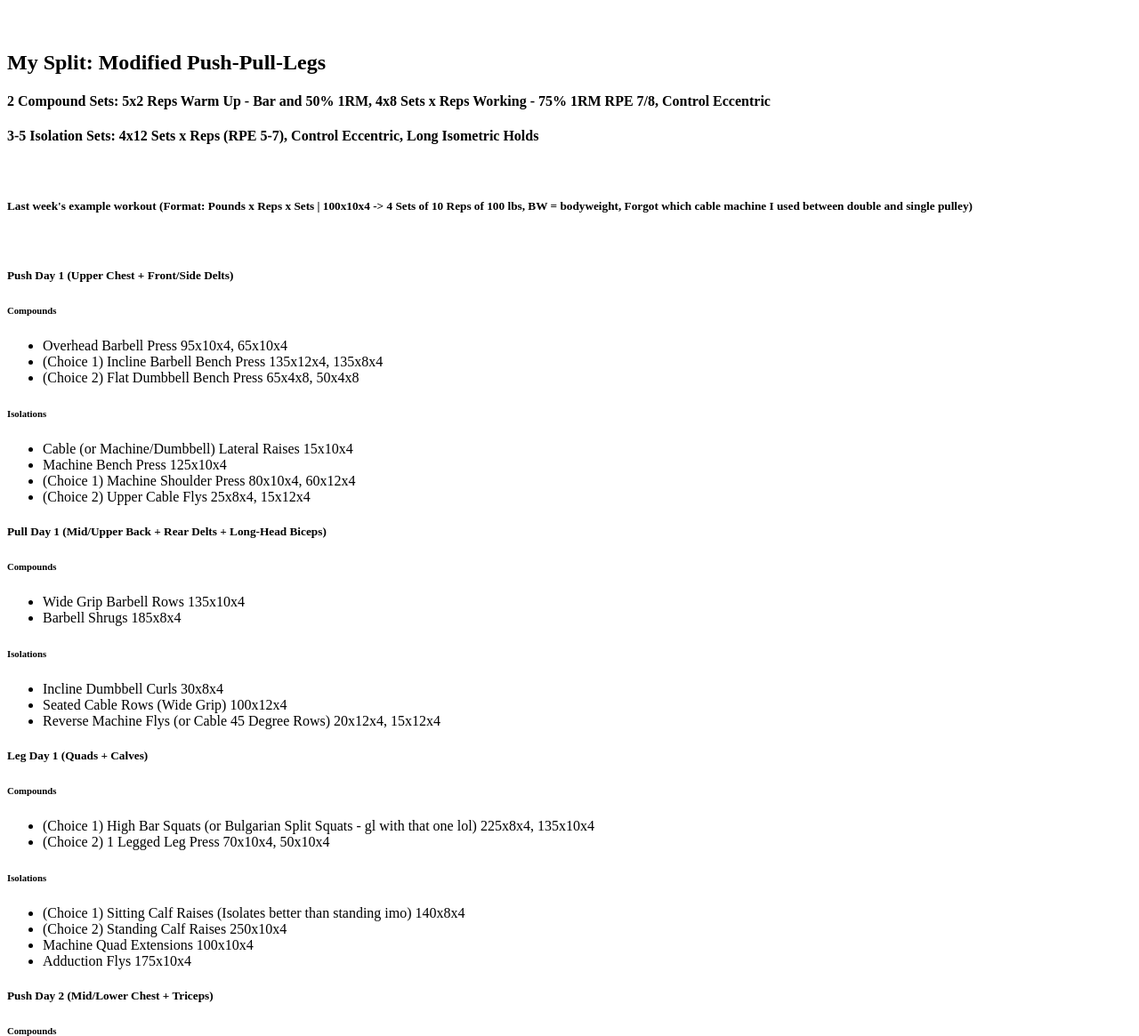
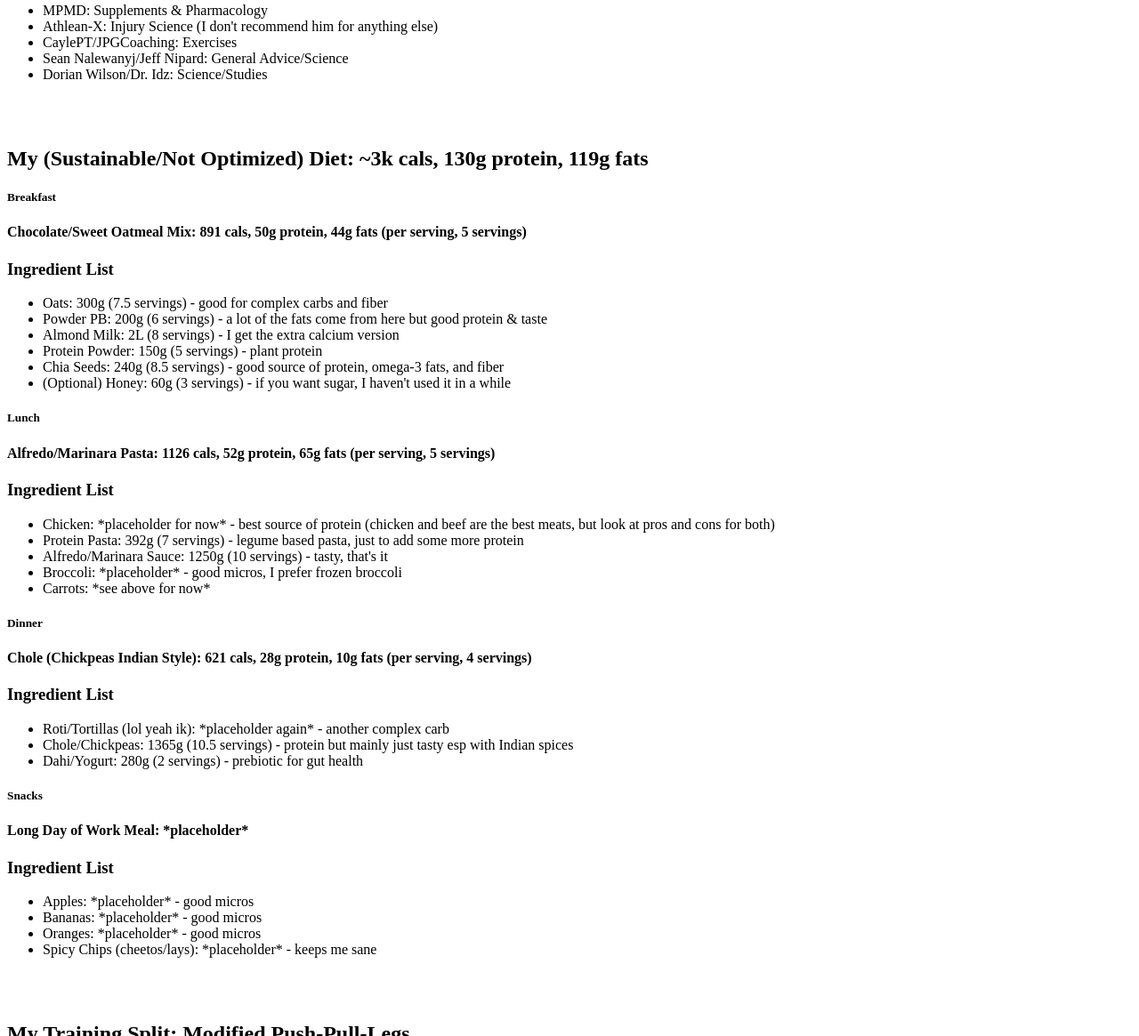
Before and after one commit to alottapainsomegains/alottapainsomegains.github.io, a plain HTML site: page index.html in a window 1280 px wide. Shown: the part 1635-2800 px from the top of the page at 89% size. Drawn offline with Linux system fonts and the light colour scheme.

Commit message:
Update index.html
Added my diet, still have more updates to do

```diff
--- a/index.html
+++ b/index.html
@@ -7,7 +7,7 @@
 
 <h1>Some tips to get swole/jacked/ripped/yoked/shredded/built/aesthetic/buff<h1>
 <h6 style="font-size:1px">I needa use a web scrapper to find all the ways to say muscular lol<h6>
-<h1>CAO: 12/21/23</h1>
+<h1>CAO: 12/27/23</h1>
 <br>
 <br>
 
@@ -63,12 +63,18 @@
 
 <h4>Supplements/Diet: </h4>
  <ul>
-  <li>Macros are important but so are micros so eat ur fruits & veggies lil bro<li>
+  <li>Choose a sustainable diet!!! If you have 'cheat days' you aren't gonna make progress - Whether you want to maingain or bulk/cut, choose a diet you can stick with monthly (e.g. bulking diets should in a 200-300 cal surplus and cut diets in 200-300 cal deficit weekly compared to your normal maintenance calories)</li>
+  <li>Track your macros (calories, proteins, fats) and record your maintenance calories (calories needed for BMR + extra activities)</li>
+  <li>Macros are important but so are micros so eat ur fruits & veggies lil bro</li>
+  <li>Meat protein > Plant protein (i.e. protein quality), meats have a better amino acid profile whereas plant protein is high in 1 essential amino acid</li>
   <li>Eat 0.8g protein per lb at least</li>
+  <li>Excess protein you eat converts to calories</li>
+  <li>Cooking food destroys the nutrients (obv don't eat raw meat but don't cook everything)</li>
   <li>Creatine Monohydrate (can't get naturally ez and has been thoroughly studied)</li>
   <li>Pre-Workout (avoid DMAA/DMHA), Try to cycle on and off so your body doesn't change its equilibrium</li>
   <li>Ashwaganda (I don't use this but has been proven to boost T and strength and *brown flexing emoji*)</li>
   <li>Turmeric (*brown flexing emoji*)</li>
+  <li>If you want to minimize bloating, don't eat large meals all at once</li>
  </ul>
 
 <br>
@@ -96,7 +102,54 @@
 <br>
 <br>
 
-<h2>My Split: Modified Push-Pull-Legs</h1>
+<h2>My (Sustainable/Not Optimized) Diet: ~3k cals, 130g protein, 119g fats</h2>
+
+<h5>Breakfast</h5>
+<h4>Chocolate/Sweet Oatmeal Mix: 891 cals, 50g protein, 44g fats (per serving, 5 servings)</h4>
+<h3>Ingredient List</h3>
+ <ul>
+  <li>Oats: 300g (7.5 servings) - good for complex carbs and fiber</li>
+  <li>Powder PB: 200g (6 servings) - a lot of the fats come from here but good protein & taste</li>
+  <li>Almond Milk: 2L (8 servings) - I get the extra calcium version</li>
+  <li>Protein Powder: 150g (5 servings) - plant protein</li>
+  <li>Chia Seeds: 240g (8.5 servings) - good source of protein, omega-3 fats, and fiber</li>
+  <li>(Optional) Honey: 60g (3 servings) - if you want sugar, I haven't used it in a while</li>
+ </ul>
+
+<h5>Lunch</h5>
+<h4>Alfredo/Marinara Pasta: 1126 cals, 52g protein, 65g fats (per serving, 5 servings)</h4>
+<h3>Ingredient List</h3>
+ <ul>
+  <li>Chicken: *placeholder for now* - best source of protein (chicken and beef are the best meats, but look at pros and cons for both)</li>
+  <li>Protein Pasta: 392g (7 servings) - legume based pasta, just to add some more protein</li>
+  <li>Alfredo/Marinara Sauce: 1250g (10 servings) - tasty, that's it</li>
+  <li>Broccoli: *placeholder* - good micros, I prefer frozen broccoli</li>
+  <li>Carrots: *see above for now*</li>
+ </ul>
+
+<h5>Dinner</h5>
+<h4>Chole (Chickpeas Indian Style): 621 cals, 28g protein, 10g fats (per serving, 4 servings)</h4>
+<h3>Ingredient List</h3>
+ <ul>
+  <li>Roti/Tortillas (lol yeah ik): *placeholder again* - another complex carb</li>
+  <li>Chole/Chickpeas: 1365g (10.5 servings) - protein but mainly just tasty esp with Indian spices</li>
+  <li>Dahi/Yogurt: 280g (2 servings) - prebiotic for gut health</li>
+ </ul>
+
+<h5>Snacks</h5>
+<h4>Long Day of Work Meal: *placeholder*</h4>
+<h3>Ingredient List</h3>
+ <ul>
+  <li>Apples: *placeholder* - good micros</li>
+  <li>Bananas: *placeholder* - good micros</li>
+  <li>Oranges: *placeholder* - good micros</li>
+  <li>Spicy Chips (cheetos/lays): *placeholder* - keeps me sane</li>
+ </ul>
+
+<br>
+<br>
+
+<h2>My Training Split: Modified Push-Pull-Legs</h2>
 
 <h4>2 Compound Sets: 5x2 Reps Warm Up - Bar and 50% 1RM, 4x8 Sets x Reps Working - 75% 1RM RPE 7/8, Control Eccentric</h4>
 <h4>3-5 Isolation Sets: 4x12 Sets x Reps (RPE 5-7), Control Eccentric, Long Isometric Holds</h4>
@@ -105,14 +158,14 @@
 <h5>Last week's example workout (Format: Pounds x Reps x Sets | 100x10x4 -> 4 Sets of 10 Reps of 100 lbs, BW = bodyweight, Forgot which cable machine I used between double and single pulley)</h5>
 <br>
 
-<h5>Push Day 1 (Upper Chest + Front/Side Delts)</h5>
-<h6>Compounds</h6>
+<h4>Push Day 1 (Upper Chest + Front/Side Delts)</h4>
+<h5>Compounds</h5>
  <ul>
   <li>Overhead Barbell Press 95x10x4, 65x10x4</li>
   <li>(Choice 1) Incline Barbell Bench Press 135x12x4, 135x8x4</li>
   <li>(Choice 2) Flat Dumbbell Bench Press 65x4x8, 50x4x8</li>
  </ul>
-<h6> Isolations</h6>
+<h5>Isolations</h5>
  <ul>
   <li>Cable (or Machine/Dumbbell) Lateral Raises 15x10x4</li>
   <li>Machine Bench Press 125x10x4</li>
@@ -120,26 +173,26 @@
   <li>(Choice 2) Upper Cable Flys 25x8x4, 15x12x4</li>
  </ul>
 
-<h5>Pull Day 1 (Mid/Upper Back + Rear Delts + Long-Head Biceps)</h5>
-<h6>Compounds</h6>
+<h4>Pull Day 1 (Mid/Upper Back + Rear Delts + Long-Head Biceps)</h4>
+<h5>Compounds</h5>
  <ul>
   <li>Wide Grip Barbell Rows 135x10x4</li>
   <li>Barbell Shrugs 185x8x4</li>
  </ul>
-<h6>Isolations</h6>
+<h5>Isolations</h5>
  <ul>
   <li>Incline Dumbbell Curls 30x8x4</li>
   <li>Seated Cable Rows (Wide Grip) 100x12x4</li>
   <li>Reverse Machine Flys (or Cable 45 Degree Rows) 20x12x4, 15x12x4</li>
  </ul>
 
-<h5>Leg Day 1 (Quads + Calves)</h5>
-<h6>Compounds</h6>
+<h4>Leg Day 1 (Quads + Calves)</h4>
+<h5>Compounds</h5>
  <ul>
   <li>(Choice 1) High Bar Squats (or Bulgarian Split Squats - gl with that one lol) 225x8x4, 135x10x4</li>
   <li>(Choice 2) 1 Legged Leg Press 70x10x4, 50x10x4</li>
  </ul>
-<h6>Isolations</h6>
+<h5>Isolations</h5>
  <ul>
   <li>(Choice 1) Sitting Calf Raises (Isolates better than standing imo) 140x8x4</li>
   <li>(Choice 2) Standing Calf Raises 250x10x4</li>
@@ -147,40 +200,40 @@
   <li>Adduction Flys 175x10x4</li>
  </ul>
 
-<h5>Push Day 2 (Mid/Lower Chest + Triceps)</h5>
-<h6>Compounds</h6>
+<h4>Push Day 2 (Mid/Lower Chest + Triceps)</h4>
+<h5>Compounds</h5>
  <ul>
   <li>Dips BWx12x4</li>
   <li>Close Grip Flat Barbell Bench Press 95x8x4, 135x8x4</li>
  </ul>
-<h6>Isolations</h6>
+<h5>Isolations</h5>
  <ul>
   <li>Cable Tricep Pushdown 65x8x4</li>
   <li>Dumbbell Overhead Tricep Extensions 40x8x4</li>
   <li>Machine Chest Fly 150x10x4</li>
  </ul>
 
-<h5>Pull Day 2 (Lats + Short-Head Biceps)</h5>
-<h6>Compounds</h6>
+<h4>Pull Day 2 (Lats + Short-Head Biceps)</h4>
+<h5>Compounds</h5>
  <ul>
   <li>Pull Ups & Chin Ups BWx10x4</li>
   <li>(Choice 1) Close Grip Barbell Rows 135x10x4</li>
   <li>(Choice 2) Mid Grip Machine Lat Pulldowns 160x8x4</li>
  </ul>
-<h6>Isolations</h6>
+<h5>Isolations</h5>
  <ul>
   <li>Close Grip Machine Rows 80x10x4</li>
   <li>Preacher Curls 80x8x4</li>
   <li>Cable Lat Pullovers 100x10x4, 80x8x4</li>
  </ul>
 
-<h5>Leg Day 2 (Hamstrings + Hip/Glutes + Tibs)</h5>
-<h6>Compounds</h6>
+<h4>Leg Day 2 (Hamstrings + Hip/Glutes + Tibs)</h4>
+<h5>Compounds</h5>
  <ul>
   <li>Barbell/Smith Machine Romanian Deadlifts 135x10x4</li>
   <li>High Position Outside Hack Squat 180x8x4</li>
  </ul>
-<h6>Isolations</h6>
+<h5>Isolations</h5>
  <ul>
   <li>Dumbell/Machine Tib Raises 35x8x4, 30x8x4</li>
   <li>Machine Hamstring Curls (I prefer sitting not lying down) 80x10x4</li>
@@ -188,7 +241,7 @@
   <li>Abduction Flys 130x10x4</li>
  </ul>
 
-<h5>Rest/Cardio (Yes, you can do cardio on rest days)</h5>
+<h4>Rest/Cardio (Yes, you can do cardio on rest days)</h4>
  <ul>
   <li>Sports/Run/Walk</li>
  </ul>
```
